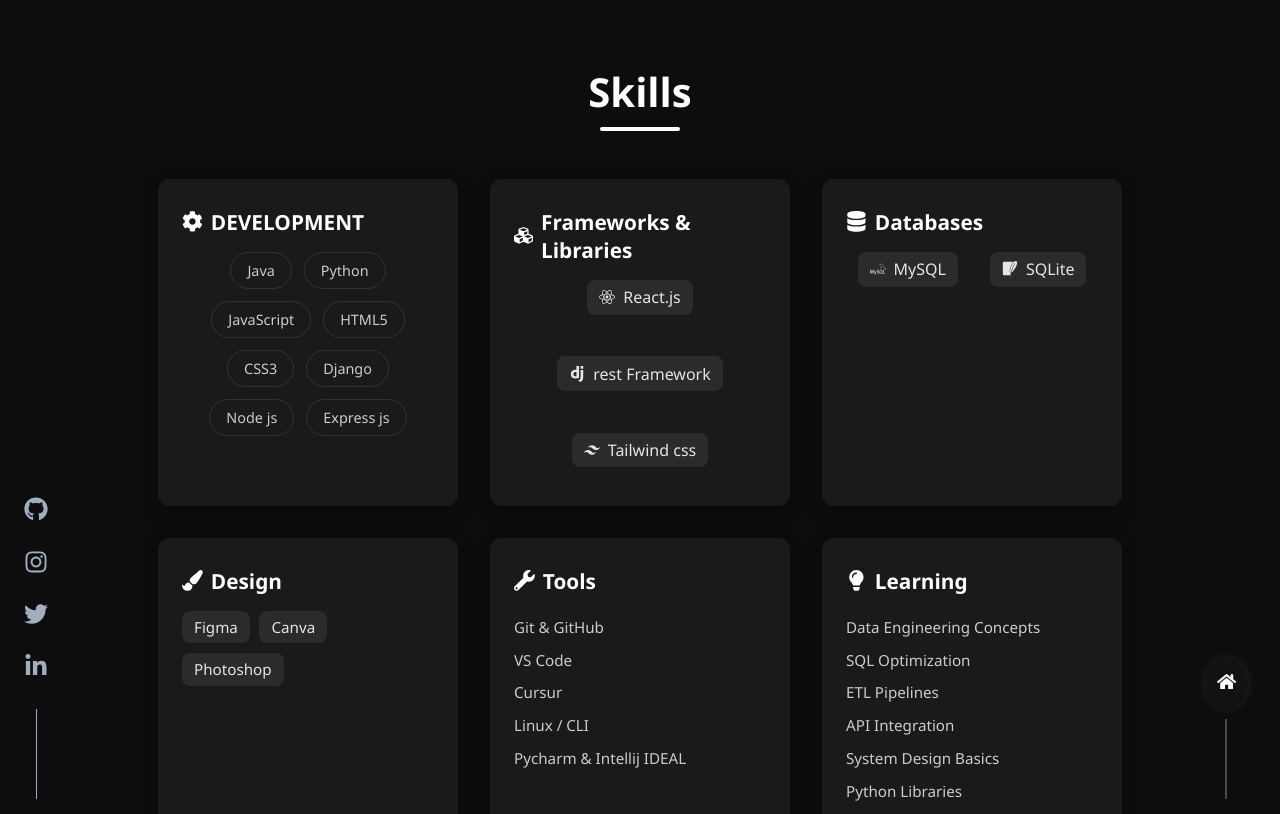
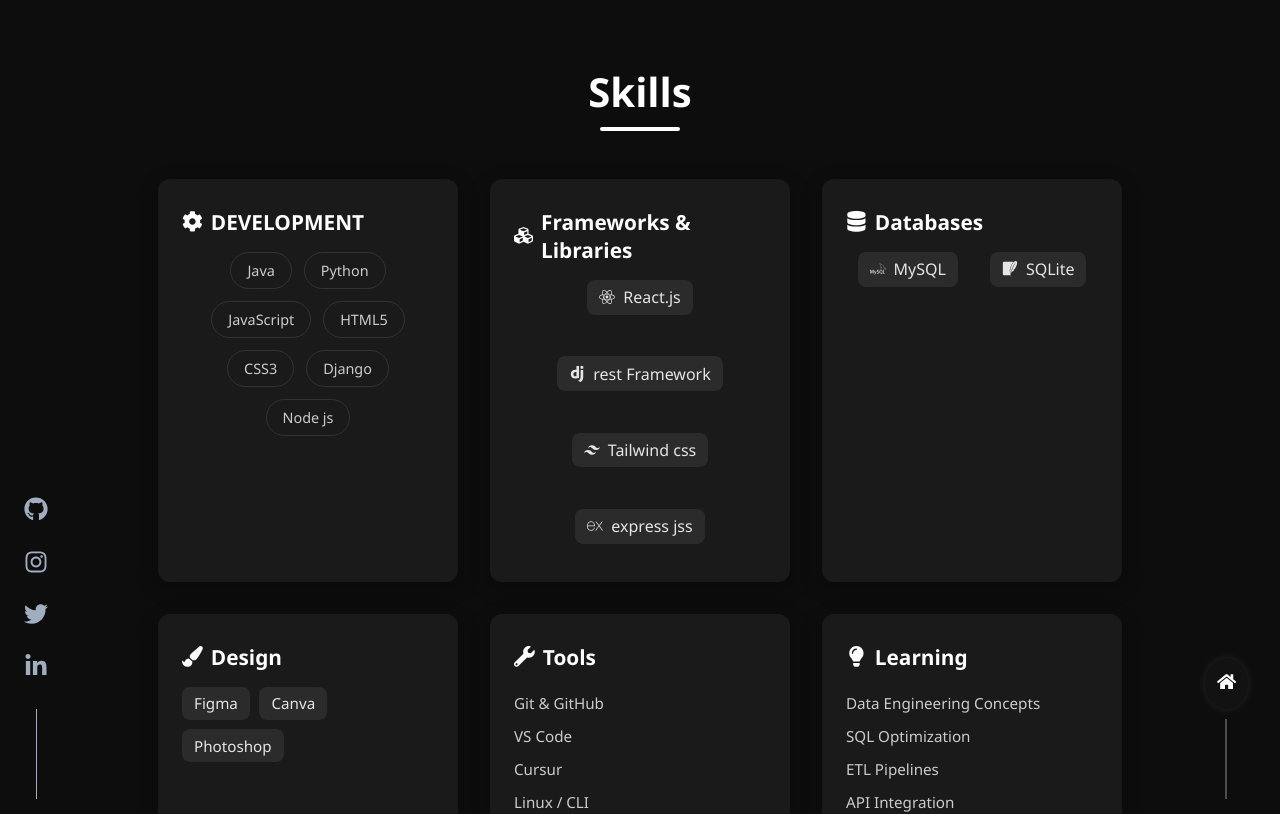
Before and after one commit to TejaVendra/Teja-vendra, a React (Vite) app: page /Skills in a window 1280 px wide. Shown: the top 814 px of the page. Built offline with nearby package versions, Linux system fonts and the light colour scheme.

Commit message:
new skills are added 2

```diff
--- a/src/pages/Skills.jsx
+++ b/src/pages/Skills.jsx
@@ -1,7 +1,7 @@
 import "../styles/Skills.css";
 import { FaReact, FaDatabase } from "react-icons/fa";
 import { FaWrench, FaLightbulb, FaPaintBrush } from "react-icons/fa";
-import { SiDjango, SiMysql, SiSqlite } from "react-icons/si";
+import { SiDjango, SiMysql, SiSqlite , SiExpress } from "react-icons/si";
 import { FaCog } from "react-icons/fa";
 import { FaCubes } from "react-icons/fa";
 import { SiTailwindcss } from "react-icons/si";
@@ -26,7 +26,6 @@
             <span>CSS3</span>
             <span>Django</span>
             <span>Node js</span>
-            <span>Express js</span>
           </div>
         </div>
 
@@ -38,6 +37,7 @@
               <div className="skill-item"><FaReact /> React.js</div>
               <div className="skill-item"><SiDjango /> rest Framework</div>
               <div className="skill-item"><SiTailwindcss /> Tailwind css</div>
+              <div className="skill-item"><SiExpress /> express jss</div>
             </div>
           </div>
 
```
